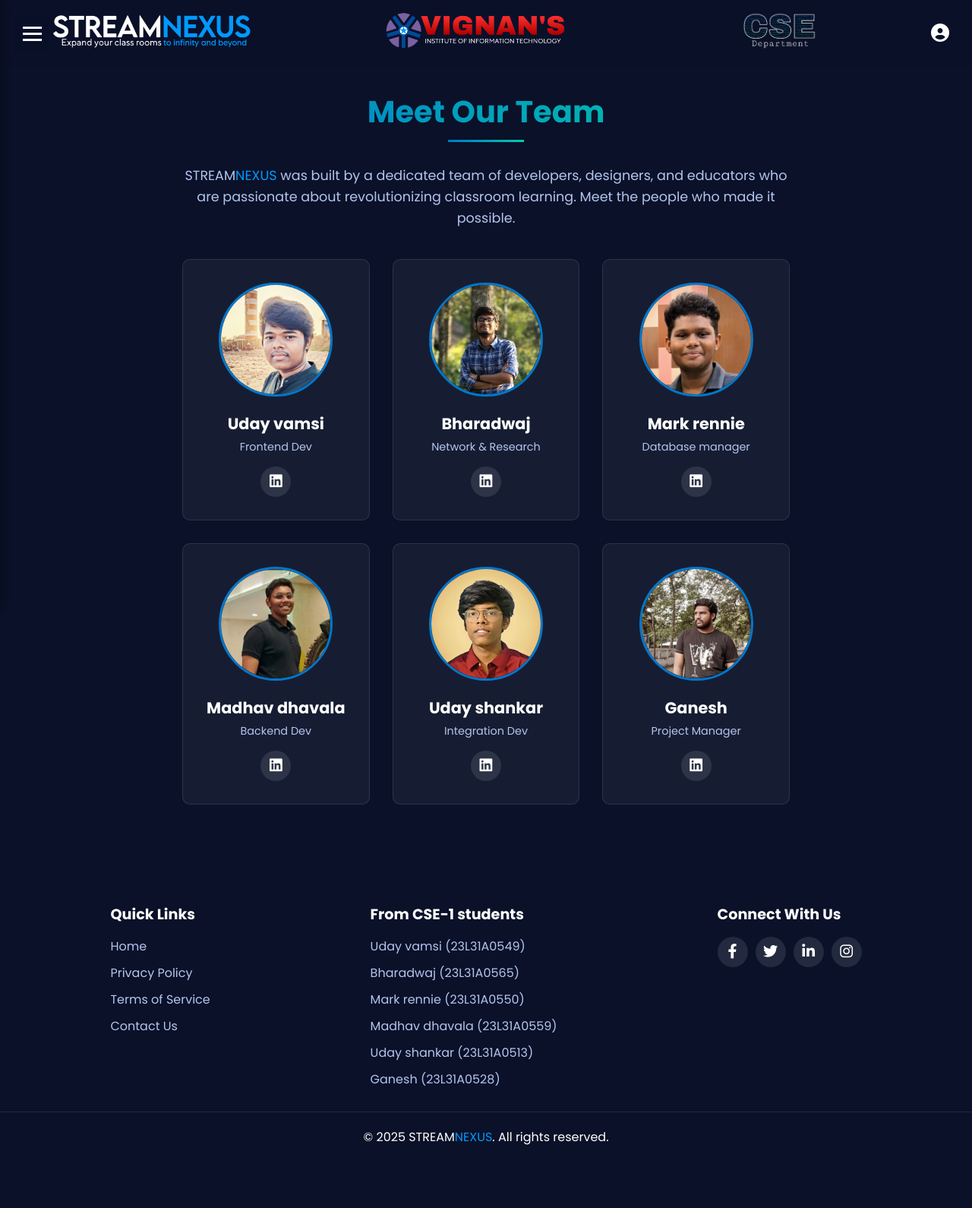
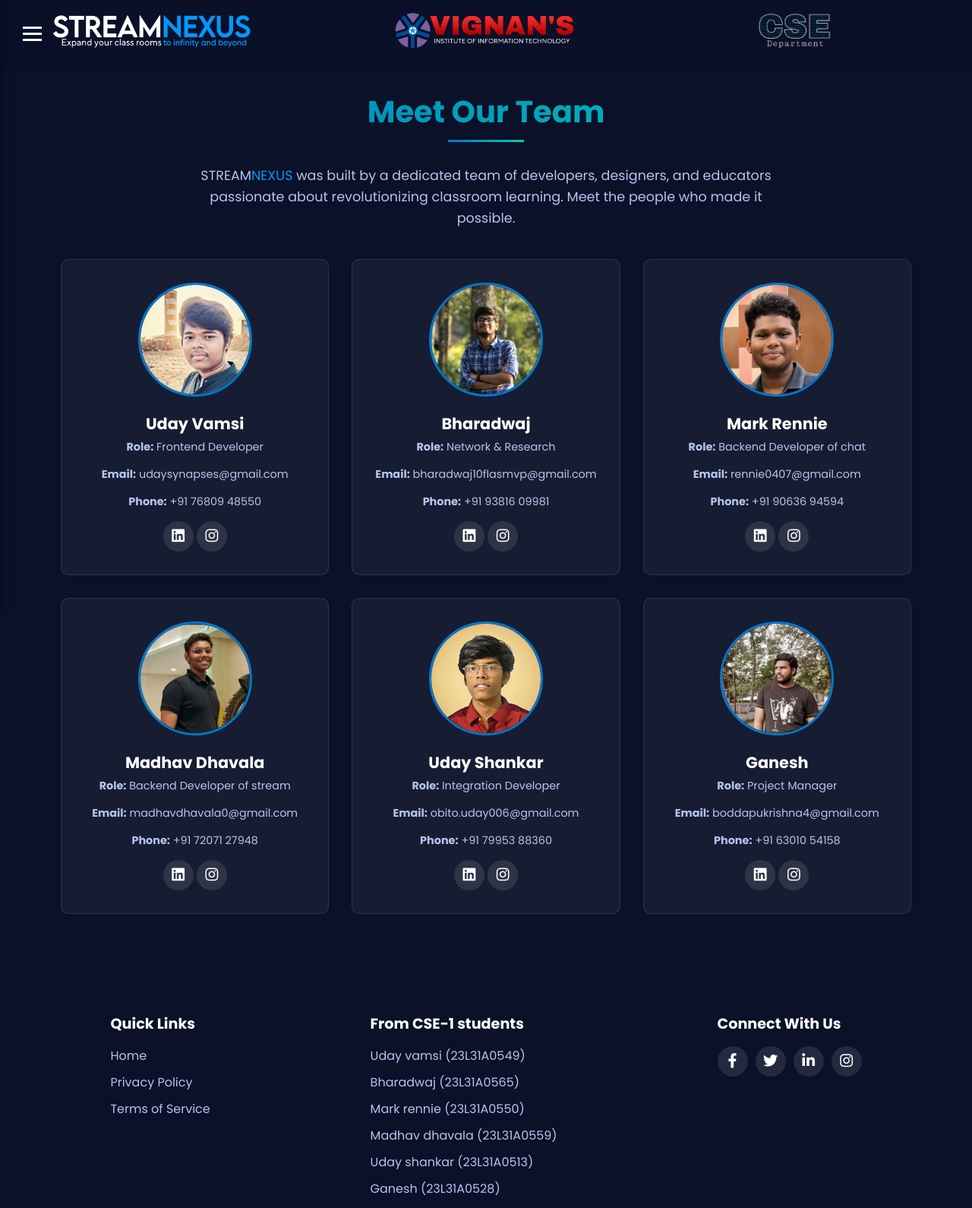
Before and after one commit to Udayvamsi283/StreamNexus, a website: page public/our-team.html in a window 1280 px wide. Shown: the top 1590 px of the page at 76% size. Before the commit the page ends 1529 px from the top, so only its background shows below. Drawn offline with nearby package versions, Linux system fonts and the light colour scheme.

Commit message:
Add chat functionality and remove contact us page; update team member details

```diff
--- a/public/app.js
+++ b/public/app.js
@@ -352,3 +352,8 @@
         videoElement.msRequestFullscreen();
     }
 });
+function openChat() {
+  const hostname = window.location.hostname;
+  const chatURL = `http://${hostname}:3001/index_chat.html`;
+  window.open(chatURL, "_blank");
+}
--- a/public/contact-us.html
+++ /dev/null
@@ -1,117 +0,0 @@
-<!DOCTYPE html>
-<html lang="en">
-  <head>
-    <meta charset="UTF-8" />
-    <meta name="viewport" content="width=device-width, initial-scale=1.0" />
-    <title>STREAMNEXUS - Contact Us</title>
-    <link rel="stylesheet" href="styles.css" />
-    <link
-      rel="stylesheet"
-      href="https://cdnjs.cloudflare.com/ajax/libs/font-awesome/6.4.0/css/all.min.css"
-    />
-    <script src="https://cdnjs.cloudflare.com/ajax/libs/gsap/3.12.2/gsap.min.js"></script>
-    <script defer src="header.js"></script>
-    <script defer src="footer.js"></script>
-  </head>
-  <body>
-    <div id="header-container"></div>
-
-    <!-- Contact Us Content -->
-    <div class="page-content">
-      <h1 class="page-title">Contact Us</h1>
-
-      <div class="contact-container">
-        <div class="contact-info">
-          <div class="contact-section">
-            <div class="contact-icon">
-              <i class="fas fa-map-marker-alt"></i>
-            </div>
-            <div class="contact-details">
-              <h3>Our Location</h3>
-              <p>123 Education Street</p>
-              <p>Tech Campus, Innovation City</p>
-              <p>India - 400001</p>
-            </div>
-          </div>
-
-          <div class="contact-section">
-            <div class="contact-icon">
-              <i class="fas fa-phone-alt"></i>
-            </div>
-            <div class="contact-details">
-              <h3>Phone</h3>
-              <p>+91 98765 43210</p>
-              <p>+91 12345 67890</p>
-            </div>
-          </div>
-
-          <div class="contact-section">
-            <div class="contact-icon">
-              <i class="fas fa-envelope"></i>
-            </div>
-            <div class="contact-details">
-              <h3>Email</h3>
-              <p>info@streamnexus.com</p>
-              <p>support@streamnexus.com</p>
-            </div>
-          </div>
-
-          <div class="contact-section">
-            <div class="contact-icon">
-              <i class="fas fa-clock"></i>
-            </div>
-            <div class="contact-details">
-              <h3>Working Hours</h3>
-              <p>Monday - Friday: 9:00 AM - 6:00 PM</p>
-              <p>Saturday: 10:00 AM - 2:00 PM</p>
-              <p>Sunday: Closed</p>
-            </div>
-          </div>
-        </div>
-
-        <div class="contact-form-container">
-          <h2>Send Us a Message</h2>
-          <form class="contact-form">
-            <div class="form-group">
-              <label for="name">Your Name</label>
-              <input type="text" id="name" name="name" required />
-            </div>
-            <div class="form-group">
-              <label for="email">Your Email</label>
-              <input type="email" id="email" name="email" required />
-            </div>
-            <div class="form-group">
-              <label for="subject">Subject</label>
-              <input type="text" id="subject" name="subject" required />
-            </div>
-            <div class="form-group">
-              <label for="message">Your Message</label>
-              <textarea
-                id="message"
-                name="message"
-                rows="5"
-                required
-              ></textarea>
-            </div>
-            <button type="submit" class="submit-btn">Send Message</button>
-          </form>
-        </div>
-      </div>
-
-      <div class="map-container">
-        <h2>Find Us On Map</h2>
-        <div class="map-placeholder">
-          <!-- In a real implementation, this would be replaced with an actual map -->
-          <img
-            src="/placeholder.svg?height=400&width=1000"
-            alt="Map Location"
-          />
-        </div>
-      </div>
-    </div>
-
-    <div id="footer-container"></div>
-
-    <script src="script.js"></script>
-  </body>
-</html>
--- a/public/footer.js
+++ b/public/footer.js
@@ -9,7 +9,6 @@
             <li><a href="index.html">Home</a></li>
             <li><a href="privacy-policy.html">Privacy Policy</a></li>
             <li><a href="terms-of-service.html">Terms of Service</a></li>
-            <li><a href="contact-us.html">Contact Us</a></li>
           </ul>
         </div>
         <div class="footer-section">
--- a/public/header.js
+++ b/public/header.js
@@ -38,35 +38,8 @@
       <a href="https://vignaniit.edu.in/" target="blank"><img src="./img/Clg_Logo.png" alt="College Logo" class="college-logo" height="50"></a>
       </div>
       <div class="college-logo-container"><a href="./skills-to-learn.html"><img src="./img/cse-logo.png" height="50"></a></div>
-      <div class="profile-container">
-        <div class="profile-icon">
-          <i class="fas fa-user-circle"></i>
-        </div>
-      </div>
     </nav>
 
-    <!-- Login Modal -->
-    <div class="login-modal">
-      <div class="login-modal-content">
-        <span class="close-login-modal">&times;</span>
-        <h2>Login to STREAM<span >NEXUS</span></h2>
-        <form class="login-form">
-          <div class="form-group">
-            <label for="username">Username/Email</label>
-            <input type="text" id="username" name="username" required>
-          </div>
-          <div class="form-group">
-            <label for="password">Password</label>
-            <input type="password" id="password" name="password" required>
-          </div>
-          <button type="submit" class="login-btn">Login</button>
-          <div class="login-links">
-            <a href="#" class="forgot-password">Forgot Password?</a>
-            <a href="#" class="signup-link">New User? Sign Up</a>
-          </div>
-        </form>
-      </div>
-    </div>
   `;
 
   // Sidebar Toggle
--- a/public/our-team.html
+++ b/public/our-team.html
@@ -5,113 +5,126 @@
   <meta name="viewport" content="width=device-width, initial-scale=1.0" />
   <title>STREAMNEXUS - Our Team</title>
   <link rel="stylesheet" href="styles.css" />
-    <link
-      rel="stylesheet"
-      href="https://cdnjs.cloudflare.com/ajax/libs/font-awesome/6.4.0/css/all.min.css"
-    />
+  <link rel="stylesheet" href="https://cdnjs.cloudflare.com/ajax/libs/font-awesome/6.4.0/css/all.min.css" />
   <script src="https://cdnjs.cloudflare.com/ajax/libs/gsap/3.12.2/gsap.min.js"></script>
   <script defer src="header.js"></script>
   <script defer src="footer.js"></script>
 </head>
+
 <body>
   <div id="header-container"></div>
 
-    <!-- Our Team Content -->
   <div class="page-content">
     <h1 class="page-title">Meet Our Team</h1>
 
     <div class="team-intro">
       <p>
         STREAM<span>NEXUS</span> was built by a
-          dedicated team of developers, designers, and educators who are
-          passionate about revolutionizing classroom learning. Meet the people
-          who made it possible.
+        dedicated team of developers, designers, and educators passionate about revolutionizing classroom learning. Meet the people who made it possible.
       </p>
     </div>
 
     <div class="team-grid">
+      <!-- Team Member 1 -->
       <div class="team-card">
         <div class="team-photo">
-            <img
-              src="./img/uday-vamsi.jpg"
-              alt="Team Member 1"
-            />
+          <img src="./img/uday-vamsi.jpg" alt="Uday Vamsi" />
         </div>
-          <h3>Uday vamsi</h3>
-          <p>Frontend Dev</p>
-          <a href="https://www.linkedin.com/in/uday-vamsi-darla-559a612b6/" class="social-link" target="_blank">
-            <i class="fab fa-linkedin"></i>
-          </a>
+        <h3>Uday Vamsi</h3>
+        <p><strong>Role:</strong> Frontend Developer</p>
+        <p><strong>Email:</strong> udaysynapses@gmail.com</p>
+        <p><strong>Phone:</strong> +91 76809 48550</p>
+        <div class="social-link">
+          <a href="https://linkedin.com/in/uday-vamsi-darla-559a612b6/" target="_blank" style="color: white;"><i class="fab fa-linkedin"></i></a>
+        </div>
+        <div class="social-link">
+          <a href="https://instagram.com/uday_vamsi_darla" target="_blank"style="color: white;"><i class="fab fa-instagram"></i></a>
+        </div>
       </div>
 
+      <!-- Team Member 2 -->
       <div class="team-card">
         <div class="team-photo">
-            <img
-              src="./img/bharadwaj.png"
-              alt="Team Member 2"
-            />
+          <img src="./img/bharadwaj.png" alt="Bharadwaj" />
         </div>
         <h3>Bharadwaj</h3>
-          <p>Network & Research</p>
-          <a href="https://www.linkedin.com/in/bharadwaj-donthikurthi-bb8696288/" class="social-link" target="_blank">
-            <i class="fab fa-linkedin"></i>
-          </a>
+        <p><strong>Role:</strong> Network & Research</p>
+        <p><strong>Email:</strong> bharadwaj10flasmvp@gmail.com</p>
+        <p><strong>Phone:</strong> +91 93816 09981</p>
+        <div class="social-link">
+          <a href="https://linkedin.com/in/bharadwaj-donthikurthi-bb8696288/" target="_blank"style="color: white;"><i class="fab fa-linkedin"></i></a>
+        </div>
+        <div class="social-link">
+          <a href="https://instagram.com/bharadwaj_donthikurthi" target="_blank"style="color: white;"><i class="fab fa-instagram"></i></a>
+        </div>
       </div>
 
+      <!-- Team Member 3 -->
       <div class="team-card">
         <div class="team-photo">
-            <img
-              src="./img/mark.jpg"
-              alt="Team Member 3"
-            />
+          <img src="./img/mark.jpg" alt="Mark Rennie" />
         </div>
-          <h3>Mark rennie</h3>
-          <p>Database manager</p>
-          <a href="https://www.linkedin.com/in/mark-rennie-dasam-866a022b6/" class="social-link" target="_blank">
-            <i class="fab fa-linkedin"></i>
-          </a>
+        <h3>Mark Rennie</h3>
+        <p><strong>Role:</strong> Backend Developer of chat</p>
+        <p><strong>Email:</strong> rennie0407@gmail.com</p>
+        <p><strong>Phone:</strong> +91 90636 94594</p>
+        <div class="social-link">
+          <a href="https://linkedin.com/in/mark-rennie-dasam-866a022b6/" target="_blank"style="color: white;"><i class="fab fa-linkedin"></i></a>
+        </div>
+        <div class="social-link">
+          <a href="https://instagram.com/_mark_rennie" target="_blank"style="color: white;"><i class="fab fa-instagram"></i></a>
+        </div>
       </div>
 
+      <!-- Team Member 4 -->
       <div class="team-card">
         <div class="team-photo">
-            <img
-              src="./img/madhav.png"
-              alt="Team Member 4"
-            />
+          <img src="./img/madhav.png" alt="Madhav Dhavala" />
         </div>
-          <h3>Madhav dhavala</h3>
-          <p>Backend Dev</p>
-          <a href="https://www.linkedin.com/in/madhav-dhavala-2482582a2/" class="social-link" target="_blank">
-            <i class="fab fa-linkedin"></i>
-          </a>
+        <h3>Madhav Dhavala</h3>
+        <p><strong>Role:</strong> Backend Developer of stream</p>
+        <p><strong>Email:</strong> madhavdhavala0@gmail.com</p>
+        <p><strong>Phone:</strong> +91 72071 27948</p>
+        <div class="social-link">
+          <a href="https://linkedin.com/in/madhav-dhavala-2482582a2/" target="_blank"style="color: white;"><i class="fab fa-linkedin"></i></a>
+        </div>
+        <div class="social-link">
+          <a href="https://instagram.com/madhav_dhavala" target="_blank"style="color: white;"><i class="fab fa-instagram"></i></a>
+        </div>
       </div>
 
+      <!-- Team Member 5 -->
       <div class="team-card">
         <div class="team-photo">
-            <img
-              src="./img/uday-shankar.jpg"
-              alt="Team Member 5"
-            />
+          <img src="./img/uday-shankar.jpg" alt="Uday Shankar" />
         </div>
-          <h3>Uday shankar</h3>
-          <p>Integration Dev</p>
-          <a href="https://www.linkedin.com/in/uday-shankar-uday-601738268/" class="social-link" target="_blank">
-            <i class="fab fa-linkedin"></i>
-          </a>
+        <h3>Uday Shankar</h3>
+        <p><strong>Role:</strong> Integration Developer</p>
+        <p><strong>Email:</strong> obito.uday006@gmail.com</p>
+        <p><strong>Phone:</strong> +91 79953 88360</p>
+        <div class="social-link">
+          <a href="https://www.linkedin.com/in/uday-shankar-attili-987046353/" target="_blank"style="color: white;"><i class="fab fa-linkedin"></i></a>
+        </div>
+        <div class="social-link">
+          <a href="https://instagram.com/__uday_shankar___" target="_blank"style="color: white;"><i class="fab fa-instagram"></i></a>
+        </div>
       </div>
 
+      <!-- Team Member 6 -->
       <div class="team-card">
         <div class="team-photo">
-            <img
-              src="./img/ganesh.jpg"
-              alt="Team Member 6"
-            />
+          <img src="./img/ganesh.jpg" alt="Ganesh" />
         </div>
         <h3>Ganesh</h3>
-          <p>Project Manager</p>
-          <a href="https://linkedin.com" class="social-link" target="_blank">
-            <i class="fab fa-linkedin"></i>
-          </a>
+        <p><strong>Role:</strong> Project Manager</p>
+        <p><strong>Email:</strong> boddapukrishna4@gmail.com</p>
+        <p><strong>Phone:</strong> +91 63010 54158</p>
+        <div class="social-link">
+          <a href="https://linkedin.com" target="_blank"style="color: white;"><i class="fab fa-linkedin"></i></a>
+        </div>
+        <div class="social-link">
+          <a href="https://instagram.com/ganesh20b" target="_blank"style="color: white;"><i class="fab fa-instagram"></i></a>
+        </div>
       </div>
     </div>
   </div>
```
Also changed, not shown: public/index.html (+0 -41 lines), public/why-streamnexus.html (+6 -6 lines). Lines whose indentation alone changed are shown as unchanged.
